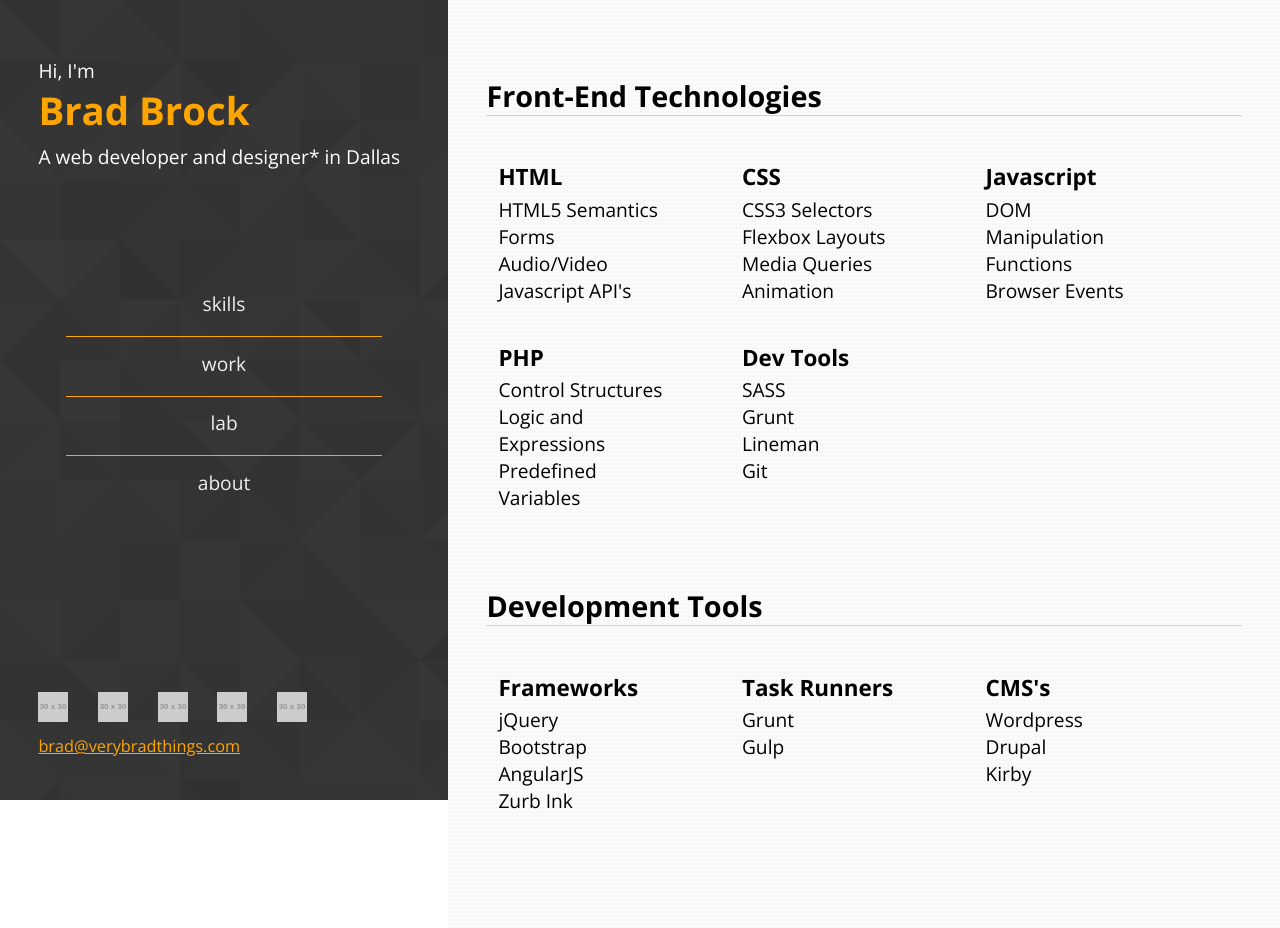
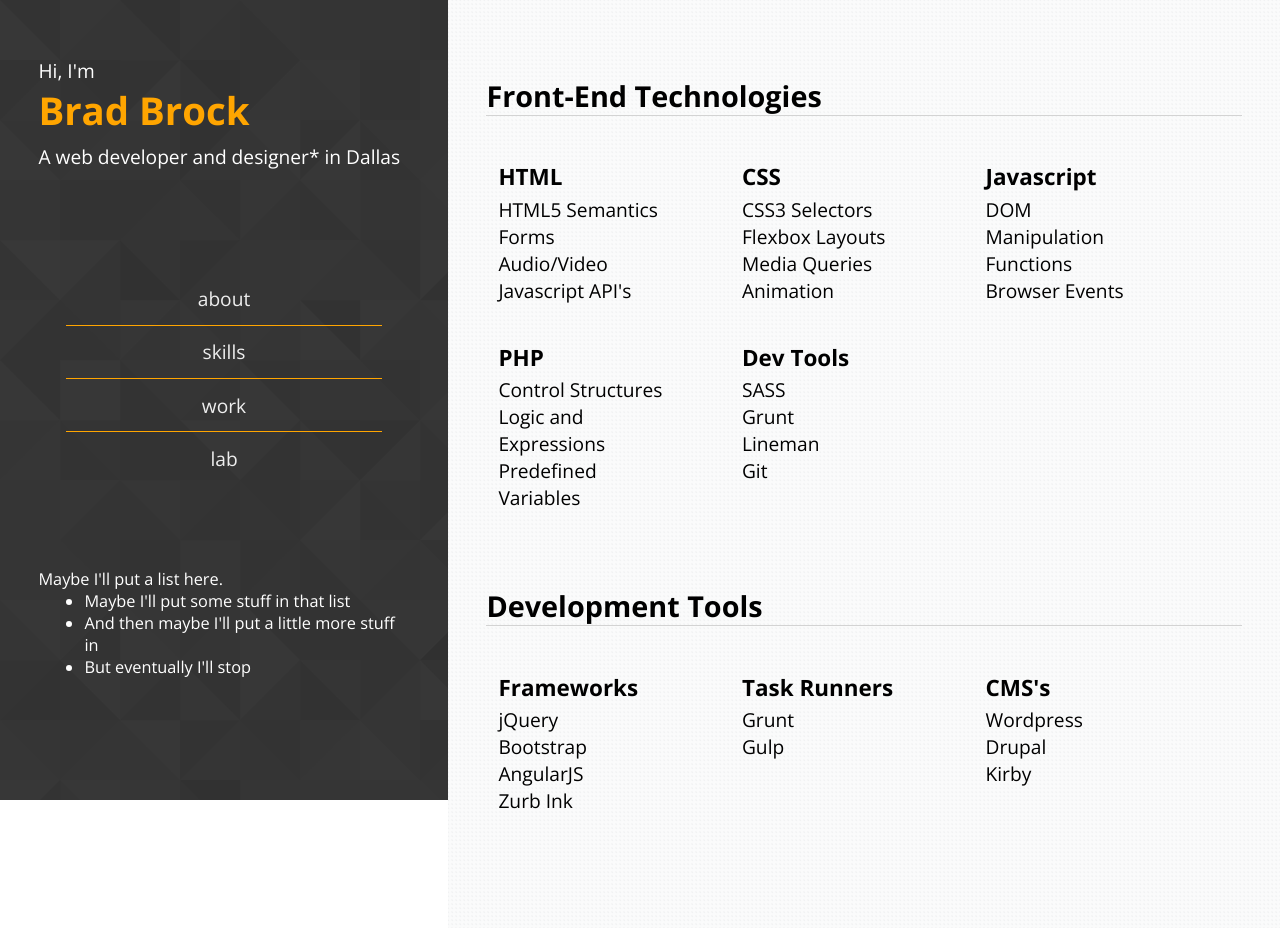
Before and after one commit to Spyrojoe/VBT4.0, a PHP site: page / in a window 1280 px wide. Run offline with PHP 8.4, Linux system fonts and the light colour scheme; grey boxes labelled with a size stand in for pictures from a placeholder-image service; some libraries are stand-ins or nearby versions.

Commit message:
Revert 9f6ba48..fce98de
This rolls back to commit 9f6ba48d029b95ec74693a46ab382c6756ed6f22.

```diff
--- a/index.html
+++ b/index.html
@@ -6,7 +6,6 @@
 	<link rel="stylesheet" type="text/css" href="style.css">
 	<link rel="stylesheet" type="text/css" href="min1200.css">
 	<link rel="stylesheet" type="text/css" href="max850.css">
-	<link rel="stylesheet" type="text/css" href="max700.css">
 	<link rel="stylesheet" type="text/css" href="max600.css">
 	<link rel="stylesheet" type="text/css" href="max400.css">
 	<link href='http://fonts.googleapis.com/css?family=Source+Sans+Pro:200,300,400|Open+Sans:400,300,600,700' rel='stylesheet' type='text/css'>
@@ -25,22 +24,19 @@
 		</header>
 		<nav>
 			<ul>
+				<li><a href="#" class="scale">about</a></li>
 				<li><a href="#" class="scale">skills</a></li>
 				<li><a href="#" class="scale">work</a></li>
 				<li><a href="#" class="scale">lab</a></li>
-				<li><a href="#" class="scale">about</a></li>
 			</ul>
 		</nav>
 		<footer>
+			<p>Maybe I'll put a list here.</p>
 			<ul>
-				<li><a href="#"><img src="http://placehold.it/30x30.png"></a></li>
-				<li><a href="#"><img src="http://placehold.it/30x30.png"></a></li>
-				<li><a href="#"><img src="http://placehold.it/30x30.png"></a></li>
-				<li><a href="#"><img src="http://placehold.it/30x30.png"></a></li>
-				<li><a href="#"><img src="http://placehold.it/30x30.png"></a></li>
+				<li>Maybe I'll put some stuff in that list</li>
+				<li>And then maybe I'll put a little more stuff in</li>
+				<li>But eventually I'll stop</li>
 			</ul>
-			<!--<a href="mailto:brad@verybradthings.com">brad@verybradthings.com</a>-->
-			<a href="#">brad@verybradthings.com</a>
 		</footer>
 	</div>
 
--- a/max700.css
+++ /dev/null
@@ -1,5 +0,0 @@
-@media screen and (max-width: 700px){
-	footer ul{
-		display: none;
-	}
-}
--- a/style.css
+++ b/style.css
@@ -11,7 +11,7 @@ html{
 ol, ul{
 	list-style: none;
 }
-h1, a{
+h1{
 	margin-bottom: 2%;
 	color: orange;
 }
@@ -154,22 +154,11 @@ nav a{
 	color: #eee;
 }
 footer{
-	  display: flex;
-	  flex-direction: column;
-	  justify-content: flex-end;
-	  font-size: .85em;
+	font-size: .85em;
 }
 footer ul{
-	display: flex;
-	justify-content: flex-start;
-	margin-bottom: 3%;
-}
-footer li{
-	display: inline-block;
-	margin-right: 8%;
-}
-footer a{
-	line-height: 100%;
+	list-style: disc;
+	padding-left: 46px;
 }
 .scale{
 	transition: transform .2s;
```
